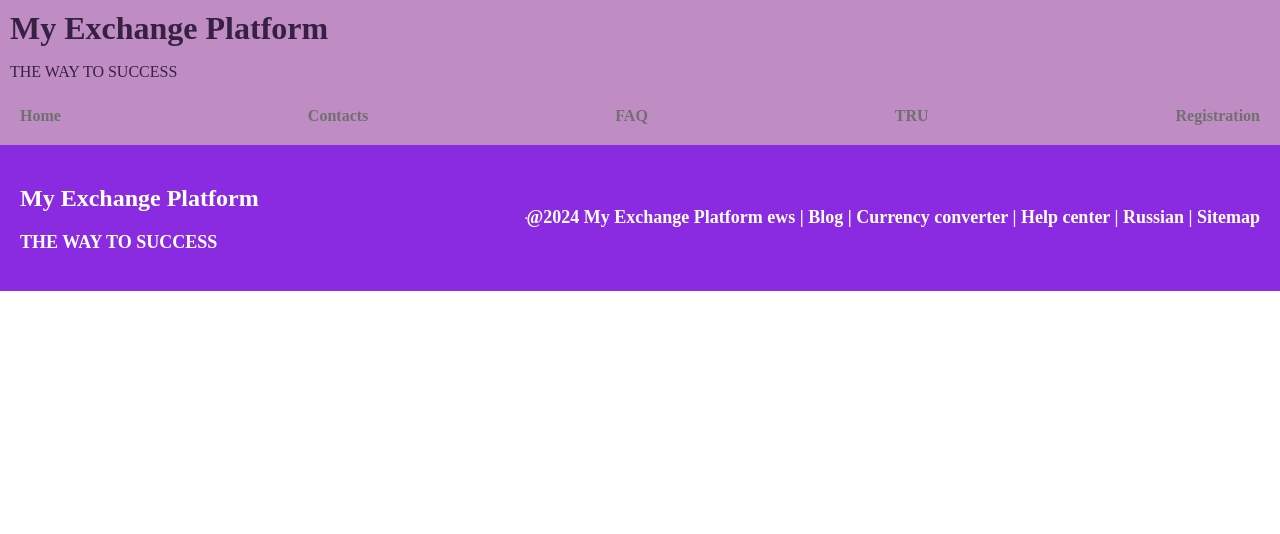
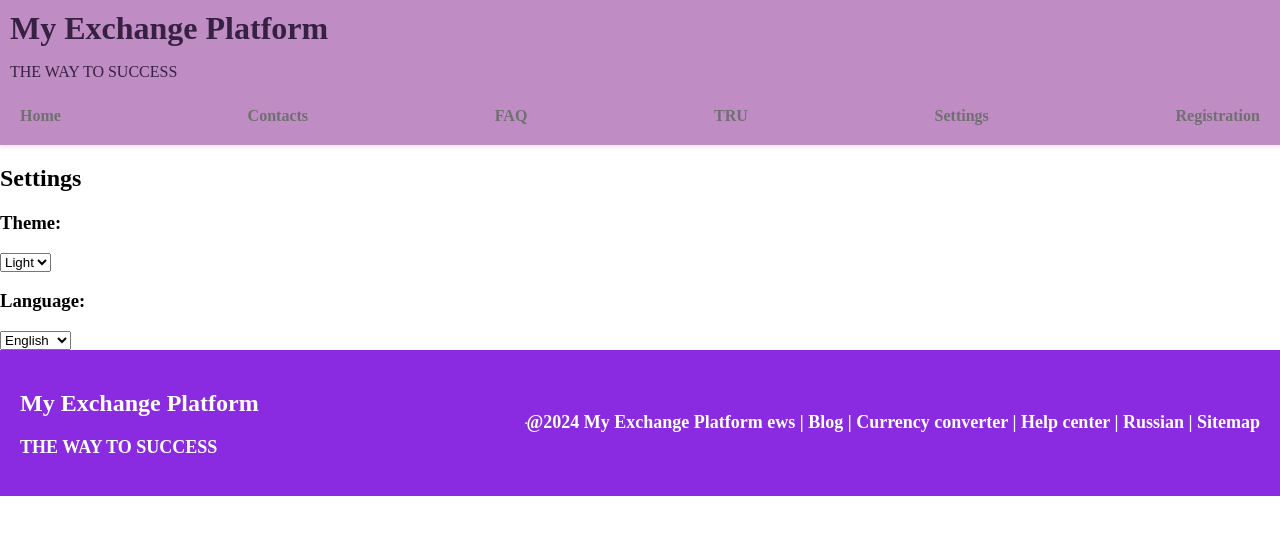
Before and after one commit to Leshamer2255/My-Exchange-Platform, a React (Create React App) app in the folder frontend/: page /settings in a window 1280 px wide. Shown: the top 534 px of the page. Built offline with nearby package versions, Linux system fonts and the light colour scheme; no server answers.

Commit message:
Update 2.8
Create new component. Settings component will be configurate all our app

```diff
--- a/frontend/src/App.js
+++ b/frontend/src/App.js
@@ -7,6 +7,7 @@ import MainComponent from './Pages/Home/MainComponent';
 import Contacts from './Pages/Contacts/Contacts';
 import FAQ from './Pages/FAQ/FAQ';
 import RegistrationForm from './Pages/Registration/RegistrationForm';
+import Settings from './Pages/Settings';
 
 
 const App = () => {
@@ -22,6 +23,7 @@ const App = () => {
           <Route path="/contacts" element={<Contacts />} />
           <Route path="/faq" element={<FAQ />} />
           <Route path="/" element={<MainComponent />} />
+          <Route path="/settings" element={<Settings />} />
           <Route path="/registration" element={<RegistrationForm />} />
         </Routes>
         <Footer />
--- a/frontend/src/Pages/Header/Header.js
+++ b/frontend/src/Pages/Header/Header.js
@@ -13,6 +13,7 @@ const Header = () => {
           <li><Link to="/contacts">Contacts</Link></li>
           <li><Link to="/faq">FAQ</Link></li>
           <li><Link to="/e">TRU</Link></li>
+          <li><Link to="/settings">Settings</Link></li>
           <li><Link to="/registration">Registration</Link></li>
         </ul>
       </nav>
--- /dev/null
+++ b/frontend/src/Pages/Settings.js
@@ -0,0 +1,39 @@
+import React, { useState } from 'react';
+
+const Settings = () => {
+    const [theme, setTheme] = useState('light');
+    const [language, setLanguage] = useState('en');
+
+    const handleThemeChange = (selectedTheme) => {
+        setTheme(selectedTheme);
+
+    };
+
+    const handleLanguageChange = (selectedLanguage) => {
+        setLanguage(selectedLanguage);
+
+    };
+
+    return (
+        <div>
+            <h2>Settings</h2>
+            <div>
+                <h3>Theme:</h3>
+                <select value={theme} onChange={(e) => handleThemeChange(e.target.value)}>
+                    <option value="light">Light</option>
+                    <option value="dark">Dark</option>
+                </select>
+            </div>
+            <div>
+                <h3>Language:</h3>
+                <select value={language} onChange={(e) => handleLanguageChange(e.target.value)}>
+                    <option value="en">English</option>
+                    <option value="fr">French</option>
+                    <option value="es">Spanish</option>
+                </select>
+            </div>
+        </div>
+    );
+};
+
+export default Settings;
```
